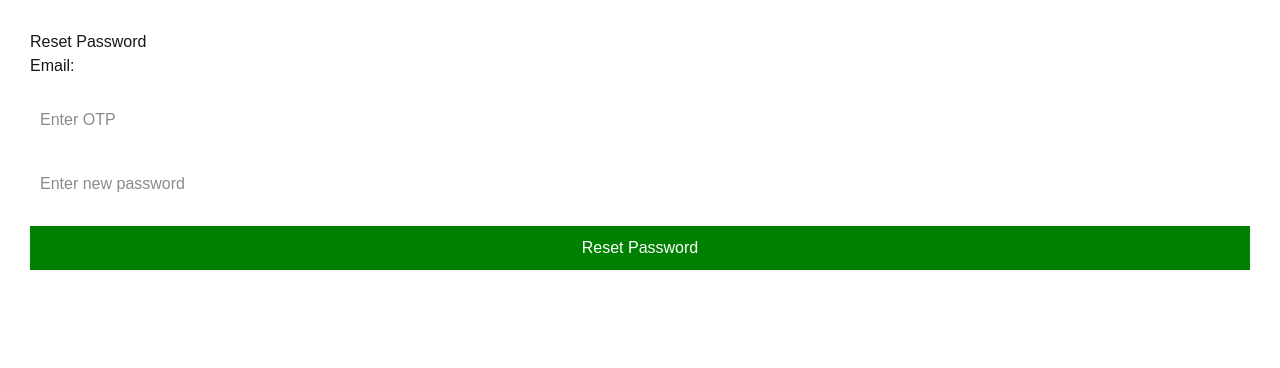
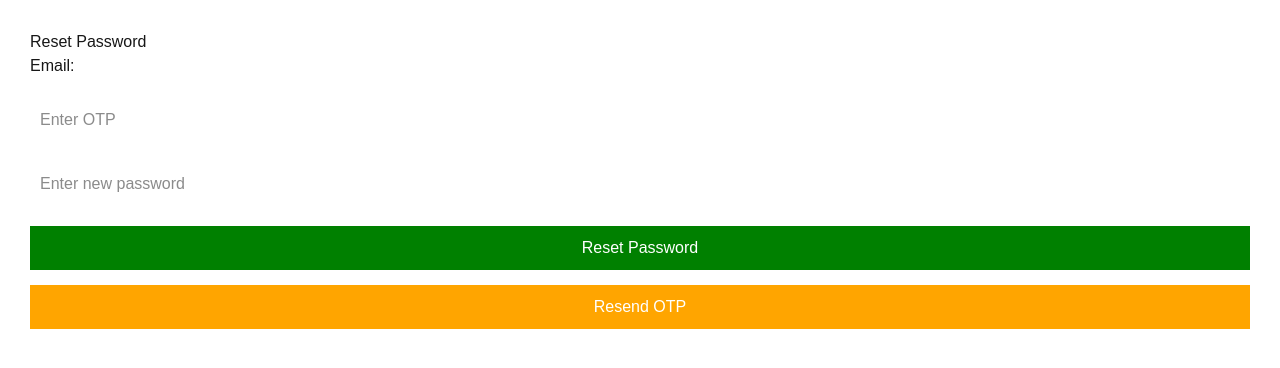
Before and after one commit to StephenManoharGurram/BlogWebsite, a Next.js app in the folder myproject/frontend/: page /auth/reset-password in a window 1280 px wide. Shown: the top 368 px of the page. Built offline with nearby package versions, Linux system fonts and the light colour scheme.

Commit message:
FInal Authentication System

```diff
--- a/myproject/frontend/app/auth/reset-password/page.tsx
+++ b/myproject/frontend/app/auth/reset-password/page.tsx
@@ -1,6 +1,6 @@
 "use client";
 
-import { useState } from "react";
+import { useState, useEffect } from "react";
 import { useSearchParams, useRouter } from "next/navigation";
 
 export default function ResetPasswordPage() {
@@ -11,6 +11,17 @@ export default function ResetPasswordPage() {
   const [otp, setOtp] = useState("");
   const [newPassword, setNewPassword] = useState("");
 
+  const [timer, setTimer] = useState(0);
+  const [otpSent, setOtpSent] = useState(false);
+
+  // Start countdown
+  useEffect(() => {
+    if (timer <= 0) return;
+    const interval = setInterval(() => setTimer((t) => t - 1), 1000);
+    return () => clearInterval(interval);
+  }, [timer]);
+
+  // === RESET PASSWORD ===
   const resetPassword = async () => {
     const res = await fetch("http://127.0.0.1:8000/api/auth/reset-password/", {
       method: "POST",
@@ -29,6 +40,30 @@ export default function ResetPasswordPage() {
       router.push("/auth/login");
     } else {
       alert(data.error || "Reset failed");
+    }
+  };
+
+  // === RESEND OTP ===
+  const resendOtp = async () => {
+    if (!email) {
+      alert("No email found");
+      return;
+    }
+
+    const res = await fetch("http://127.0.0.1:8000/api/auth/forgot-password/", {
+      method: "POST",
+      headers: { "Content-Type": "application/json" },
+      body: JSON.stringify({ email }),
+    });
+
+    const data = await res.json();
+
+    if (res.status === 200) {
+      alert("A new OTP has been sent to your email");
+      setOtpSent(true);
+      setTimer(30); // Wait 30 sec before resending again
+    } else {
+      alert(data.error || "Failed to resend OTP");
     }
   };
 
@@ -54,9 +89,31 @@ export default function ResetPasswordPage() {
 
       <button
         onClick={resetPassword}
-        style={{ width: "100%", padding: 10, marginTop: 20, background: "green", color: "white" }}
+        style={{
+          width: "100%",
+          padding: 10,
+          marginTop: 20,
+          background: "green",
+          color: "white",
+        }}
       >
         Reset Password
+      </button>
+
+      {/* RESEND OTP SECTION */}
+      <button
+        onClick={resendOtp}
+        disabled={timer > 0}
+        style={{
+          width: "100%",
+          padding: 10,
+          marginTop: 15,
+          background: timer > 0 ? "gray" : "orange",
+          color: "white",
+          cursor: timer > 0 ? "not-allowed" : "pointer",
+        }}
+      >
+        {timer > 0 ? `Resend OTP in ${timer}s` : "Resend OTP"}
       </button>
     </div>
   );
```
Also changed, not shown: 1 other file (tests, documents, lock files or other folders).
